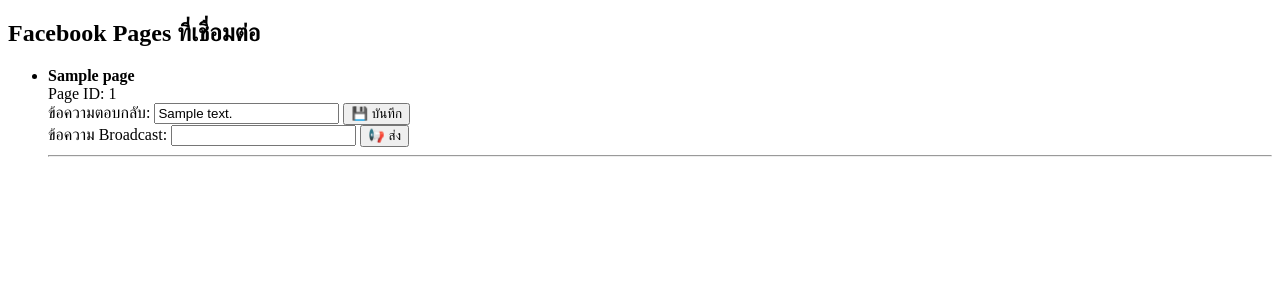
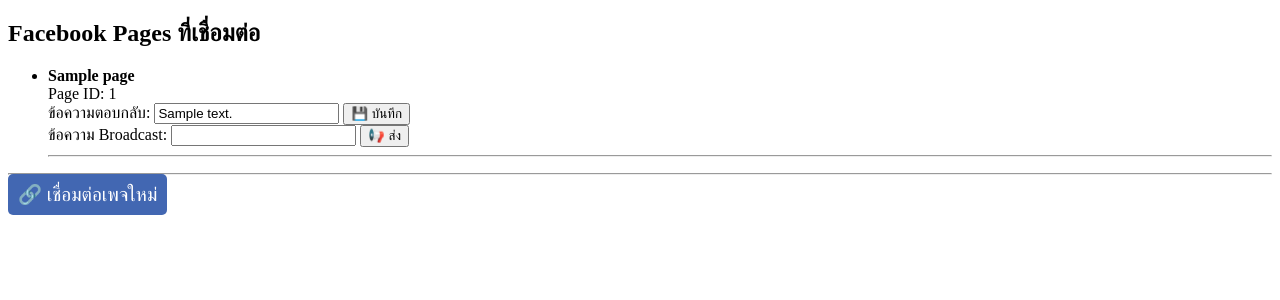
Before and after one commit to mzDeaThly/ex-fb-fanpage, a Flask app: page / in a window 1280 px wide. Shown: the top 300 px of the page. Run offline with Flask 3, Linux system fonts and the light colour scheme; tables that the repository leaves empty hold one stand-in row (values such as "Sample post").

Commit message:
Update dashboard.html

```diff
--- a/templates/dashboard.html
+++ b/templates/dashboard.html
@@ -2,7 +2,7 @@
 <html lang="th">
 <head>
   <meta charset="UTF-8">
-  <title>Facebook Pages Dashboard.</title>
+  <title>Facebook Pages Dashboard</title>
 </head>
 <body>
   <h2>Facebook Pages ที่เชื่อมต่อ</h2>
@@ -25,5 +25,9 @@
       <li>ยังไม่มีเพจที่เชื่อม</li>
     {% endfor %}
   </ul>
+
+  <hr>
+  <a href="/fb-login" style="font-size: 1.2em; padding: 10px; background-color: #4267B2; color: white; text-decoration: none; border-radius: 5px;">🔗 เชื่อมต่อเพจใหม่</a>
+
 </body>
 </html>
```
